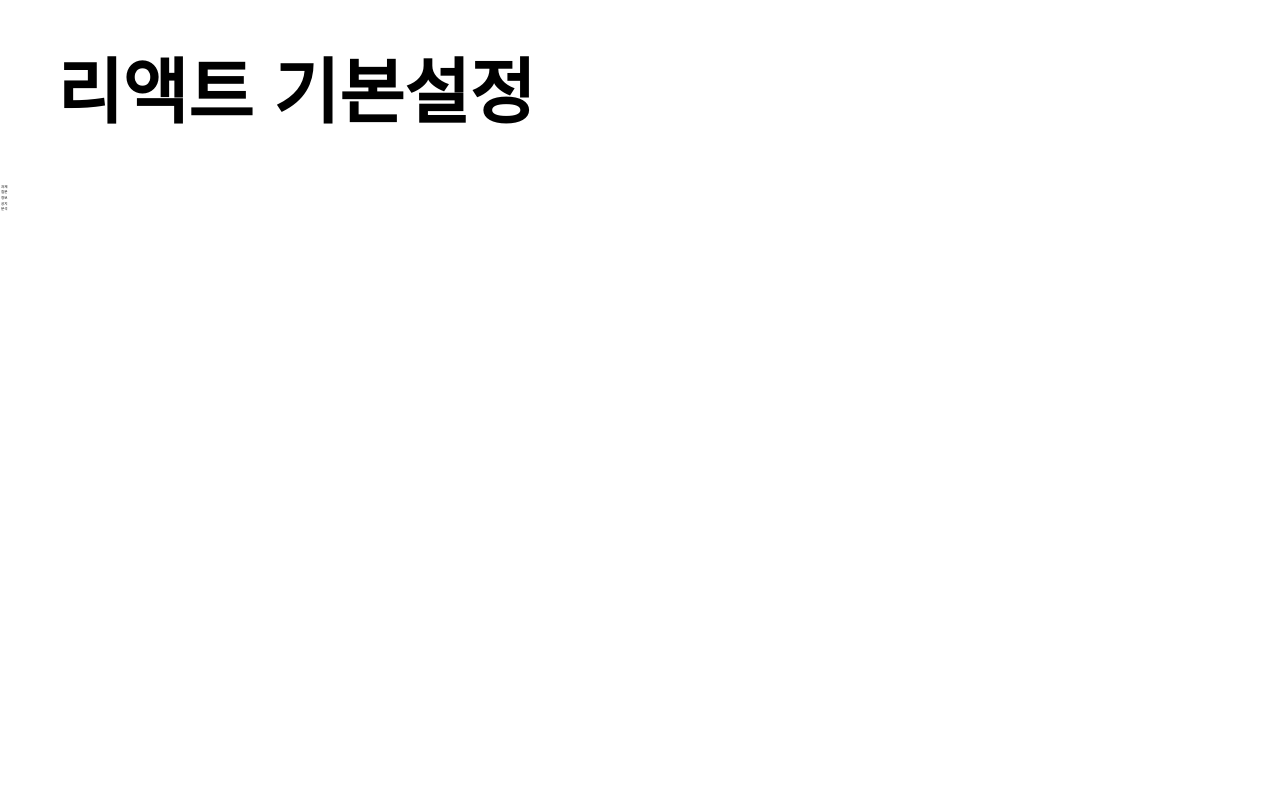
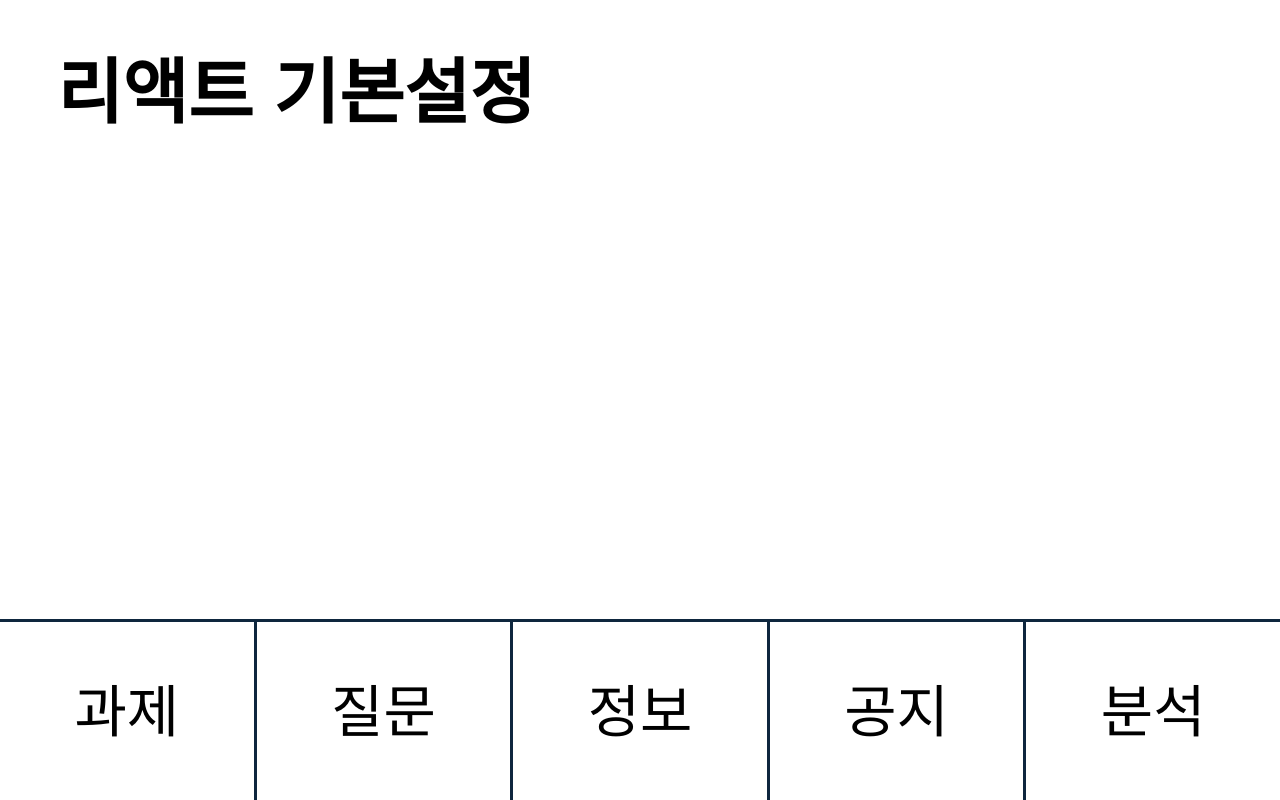
Before and after one commit to off-echoi/project-drill, a React (Create React App) app: page / in a window 1280 px wide. Built offline with nearby package versions, Linux system fonts and the light colour scheme.

Commit message:
[App] 앱 하단 바 스타일 추가

```diff
--- a/src/layouts/Bar.tsx
+++ b/src/layouts/Bar.tsx
@@ -1,27 +1,70 @@
+/** @jsxImportSource @emotion/react */
+import { css } from '@emotion/react'
 import { memo } from 'react'
 import { NavLink } from 'react-router-dom'
+import COLORS from '@constants/colors'
 
 function Bar() {
   return (
-    <section className="bar">
-      <ul>
+    <section css={style}>
+      <ul className="bar_wrap">
         <li>
-          <NavLink to="/test">과제</NavLink>
+          <NavLink to="/task" activeClassName="on" className="nav">
+            과제
+          </NavLink>
         </li>
         <li>
-          <NavLink to="/test">질문</NavLink>
+          <NavLink to="/qna" activeClassName="on" className="nav">
+            질문
+          </NavLink>
         </li>
         <li>
-          <NavLink to="/test">정보</NavLink>
+          <NavLink to="/info" activeClassName="on" className="nav">
+            정보
+          </NavLink>
         </li>
         <li>
-          <NavLink to="/test">공지</NavLink>
+          <NavLink to="/notice" activeClassName="on" className="nav">
+            공지
+          </NavLink>
         </li>
         <li>
-          <NavLink to="/test">분석</NavLink>
+          <NavLink to="/analysis" activeClassName="on" className="nav">
+            분석
+          </NavLink>
         </li>
       </ul>
     </section>
   )
 }
+
+const style = css`
+  position: fixed;
+  bottom: 0;
+  left: 0;
+  width: 100vw;
+  border-top: 1rem solid ${COLORS.DarkBlack};
+  .bar_wrap {
+    display: flex;
+    width: 100%;
+    justify-content: space-between;
+    li {
+      flex: 1;
+      & + li {
+        border-left: 1rem solid ${COLORS.DarkBlack};
+      }
+    }
+  }
+  .nav {
+    width: 100%;
+    height: 50rem;
+    line-height: 50rem;
+    text-align: center;
+    font-size: 16rem;
+    &.on {
+      color: ${COLORS.PrimaryBlue};
+    }
+  }
+`
+
 export default memo(Bar)
--- a/src/router/index.tsx
+++ b/src/router/index.tsx
@@ -1,5 +1,5 @@
 import { useEffect } from 'react'
-import { BrowserRouter, Switch, Route, Redirect, useLocation } from 'react-router-dom'
+import { Switch, Route, Redirect, useLocation } from 'react-router-dom'
 import Routes from '@/pages'
 
 const Root = () => {
@@ -10,14 +10,12 @@ const Root = () => {
   // }, [pathname])
 
   return (
-    <BrowserRouter>
     <Switch>
       {Routes.map(({ path, component, exact }, idx) => {
         return <Route path={path} exact={exact ? true : false} key={idx} component={component} />
       })}
       <Redirect from="*" to="/" />
     </Switch>
-    </BrowserRouter>
   )
 }
 export default Root
```
Lines whose indentation alone changed are shown as unchanged.
